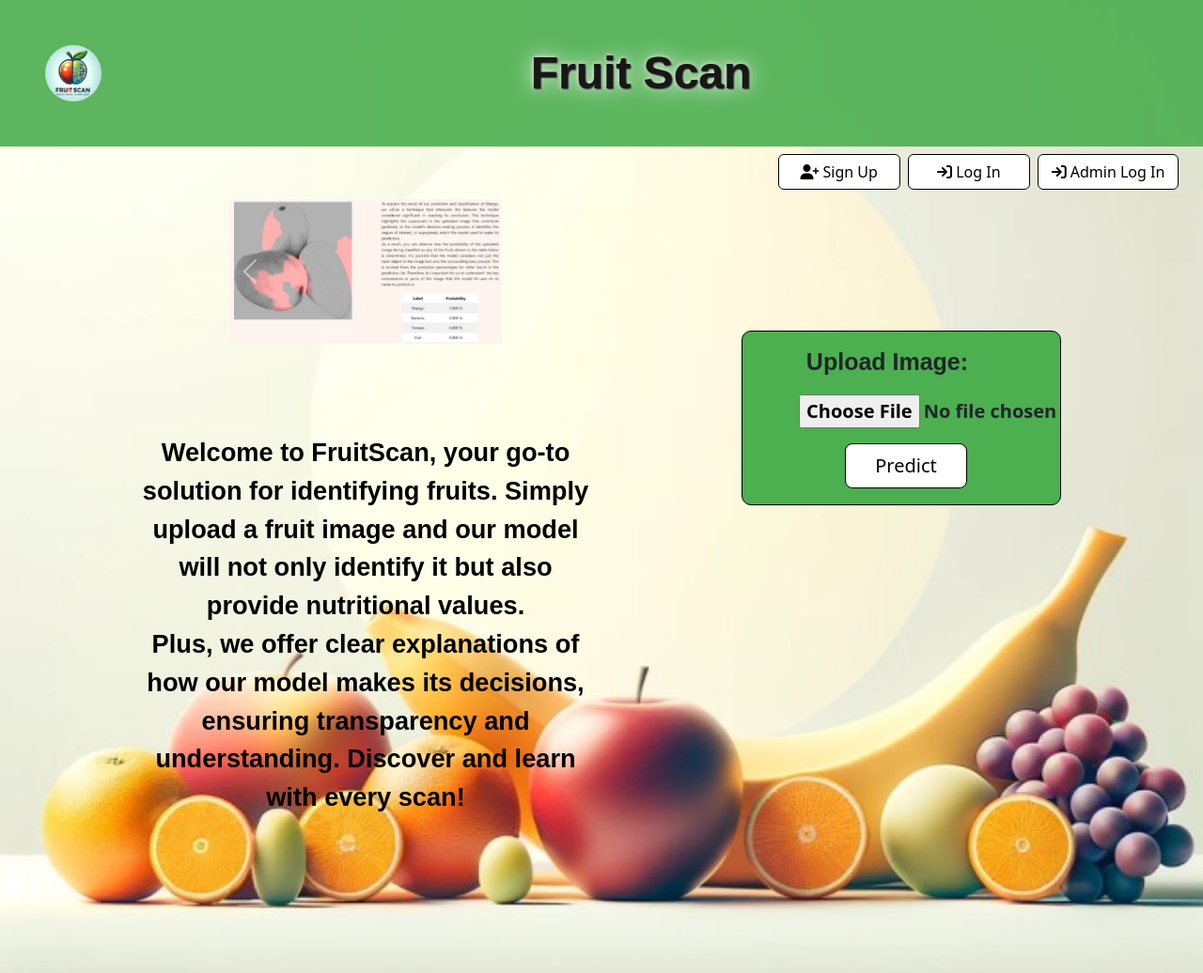
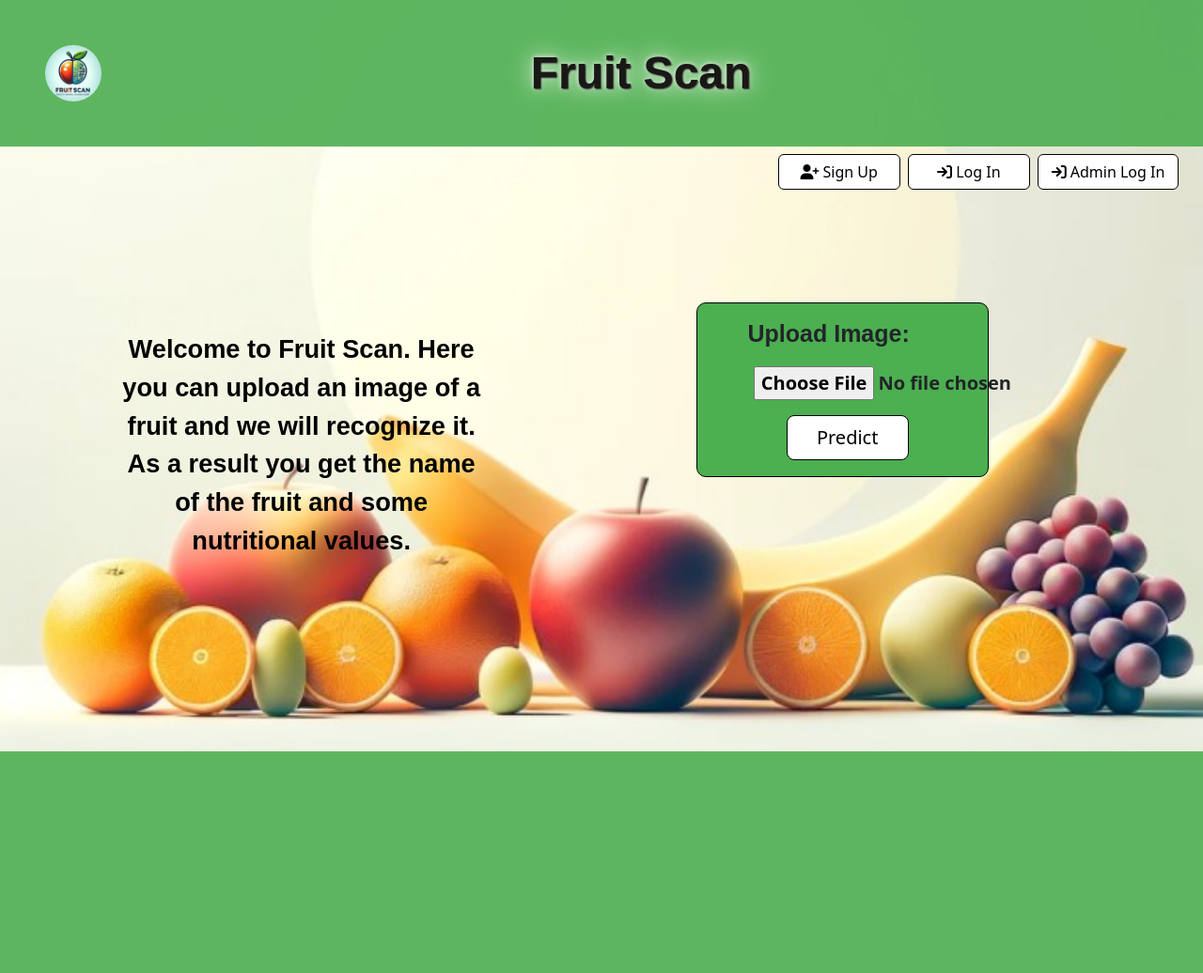
Before and after one commit to harring/FruitScan-AI, a Django app: page / in a window 1280 px wide. Shown: the whole page at 94% size. After the commit the page ends 800 px from the top, so only its background shows below. Run offline with Django 4.2, Linux system fonts and the light colour scheme; some libraries are stand-ins or nearby versions; some web fonts are replaced.

Commit message:
Remove websocket and add simbol to my page button

```diff
--- a/FruitScan/FruitScan/settings.py
+++ b/FruitScan/FruitScan/settings.py
@@ -38,7 +38,6 @@ INSTALLED_APPS = [
     'django.contrib.messages',
     'django.contrib.staticfiles',
     "fruitscanapp",
-    'channels',
 ]
 
 MIDDLEWARE = [
@@ -69,8 +68,7 @@ TEMPLATES = [
     },
 ]
 
-ASGI_APPLICATION = 'FruitScan.routing.application'
-#WSGI_APPLICATION = 'FruitScan.wsgi.application'
+WSGI_APPLICATION = 'FruitScan.wsgi.application'
 
 MODEL_VERSION = 1
 
--- a/FruitScan/fruitscanapp/templates/explainability.html
+++ b/FruitScan/fruitscanapp/templates/explainability.html
@@ -7,7 +7,7 @@ Explainability result
 {% load static %}
     {% if is_user_logged_in %}
         <div class="button-container-top">
-            <a href="{% url 'profile' %}" class="btn btn-outline-primary me-md-1 mt-2">My page</a>
+            <a href="{% url 'profile' %}" class="btn btn-outline-primary me-md-1 mt-2"><i class="fas fa-user"></i> My page</a>
             <button class="btn btn-outline-primary me-md-1 mt-2" onclick="history.back()"><i class="fas fa-arrow-circle-left"></i> Back</button>
             <a href="{% url 'user_logout' %}" class="btn btn-outline-primary me-md-1 mt-2"><i class="fas fa-sign-out"></i> Logout</a>
         </div>
--- a/FruitScan/fruitscanapp/templates/home.html
+++ b/FruitScan/fruitscanapp/templates/home.html
@@ -9,7 +9,7 @@ Home
         <div class="d-grid gap-2 d-md-flex justify-content-md-end">
             {% if is_user_logged_in %}
                 <div class="button-container">
-                    <button type="login" id="homeMyPageBtn" class="btn btn-outline-primary me-md-1 mt-2 mypage-button-position">My page</button>
+                    <button type="login" id="homeMyPageBtn" class="btn btn-outline-primary me-md-1 mt-2 mypage-button-position"><i class="fas fa-user"></i> My page</button>
                     <button type="login" id="homeLogoutBtn" class="btn btn-outline-primary me-md-1 mt-2 mypage-button-position"><i class="fas fa-sign-out"></i> Logout</button>
                 </div>
                 <script>
@@ -38,43 +38,15 @@ Home
             {% endif %}
         </div>
         <div class="row">
-            <div class="col-sm-6 container-2">
-                <div class="carousel-container">
-                    <div id="carouselExampleAutoplaying" class="carousel slide" data-bs-ride="carousel" data-bs-interval="1800">
-                        <div class="carousel-inner">
-                          <div class="carousel-item active">
-                            <img src="{% static 'images/carrosel_4.jpg' %}" class="d-block w-100" alt="...">
-                          </div>
-                          <div class="carousel-item">
-                            <img src="{% static 'images/carrosel_1.jpg' %}" class="d-block w-100" alt="...">
-                          </div>
-                          <div class="carousel-item">
-                            <img src="{% static 'images/carrosel_2.png' %}" class="d-block w-100" alt="...">
-                          </div>
-                          <div class="carousel-item">
-                            <img src="{% static 'images/carrosel_3.jpg' %}" class="d-block w-100" alt="...">
-                          </div>
-                        </div>
-                        <button class="carousel-control-prev" type="button" data-bs-target="#carouselExampleAutoplaying" data-bs-slide="prev">
-                          <span class="carousel-control-prev-icon" aria-hidden="true"></span>
-                          <span class="visually-hidden">Previous</span>
-                        </button>
-                        <button class="carousel-control-next" type="button" data-bs-target="#carouselExampleAutoplaying" data-bs-slide="next">
-                          <span class="carousel-control-next-icon" aria-hidden="true"></span>
-                          <span class="visually-hidden">Next</span>
-                        </button>
-                      </div>
-                </div>
+            <div class="col-sm-5 container-1">
                 <div class="welcome-text">
                     <p>
-                        Welcome to FruitScan, your go-to solution for identifying fruits. Simply upload a fruit image and our model
-                        will not only identify it but also provide nutritional values.<br>
-                        Plus, we offer clear explanations of how our model makes its decisions, ensuring transparency and understanding.
-                        Discover and learn with every scan!
+                        Welcome to Fruit Scan. Here you can upload an image of a fruit and we will recognize it.<br>
+                        As a result you get the name of the fruit and some nutritional values.
                     </p>
                 </div>
             </div>
-            <div class="col-sm-6 container-1">
+            <div class="col-sm-7 container-2">
                 <form method = "post" enctype="multipart/form-data" class="form-border">
                     {% csrf_token %}
                     <div class="form-group">
@@ -98,20 +70,6 @@ body {
     background-repeat: no-repeat;op
 }
 
-.carousel-container {
-    max-width: 290px; /* Adjust the width as needed */
-    margin: auto; /* Center the carousel */
-    padding-bottom: 150px;
-    height: 220px;
-    overflow: hidden;
-}
-
-.carousel-container .carousel-item img {
-    max-width: 100%; /* Ensures the image is not wider than the container */
-    max-height: 100%; /* Ensures the image is not taller than the container */
-    object-fit: contain; /* Maintains the aspect ratio of the images */
-}
-
 .text {
     font-size: 20px;
     font-weight: bold;
@@ -127,19 +85,12 @@ body {
     font-size: 1.7em;
     color: black;
     font-weight: bold;
-    padding-top: 30px;
 }
 
 .container-1 {
     padding-top: 150px;
     padding-bottom: 20px;
-    padding-left: 10px;
-}
-
-.container-2 {
-    padding-top: 10px;
-    padding-bottom: 150px;
-    padding-left: 150px;
+    padding-left: 120px;
 }
 
 .form-border {
@@ -187,6 +138,13 @@ body {
     text-align: center;
 }
 
+.container-2 {
+    padding-top: 120px;
+    padding-bottom: 20px;
+    padding-right: 100px;
+    padding-left: 80px;
+}
+
 input[type="file"] {
     font-size: 20px;
     padding-left: 40px;
```
Also changed, not shown: FruitScan/FruitScan/routing.py (deleted, +0 -16 lines), FruitScan/fruitscanapp/consumers.py (deleted, +0 -46 lines), FruitScan/fruitscanapp/templates/prediction.html (+1 -34 lines).
